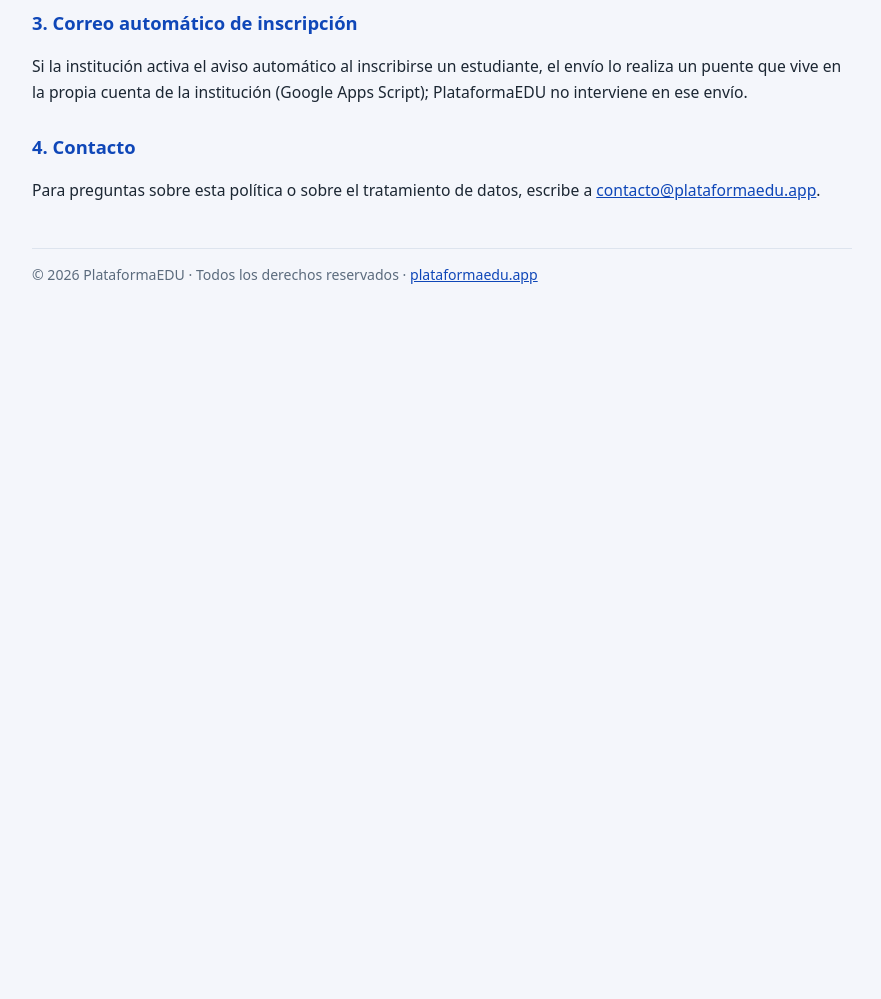
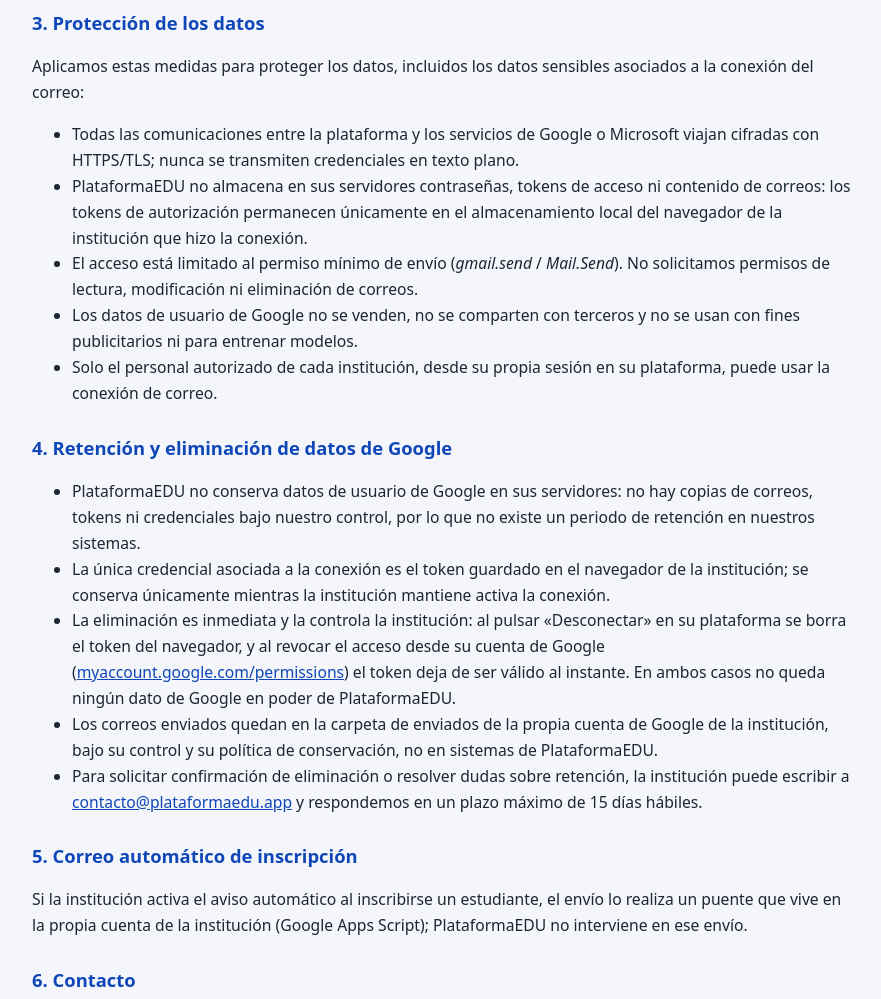
Before and after one commit to andreshernandz89/plataformaedu, a plain HTML site: page privacidad/index.html in a window 1280 px wide. Shown: the part 920-1919 px from the top of the page, without its empty margins (198-1079 px from the left). Before the commit the page ends 1266 px from the top, so only its background shows below. Drawn offline with Linux system fonts and the light colour scheme.

Commit message:
Privacidad: secciones de protección de datos y retención/eliminación para la verificación OAuth de Google

```diff
--- a/privacidad/index.html
+++ b/privacidad/index.html
@@ -27,7 +27,7 @@
   </header>
 
   <h1>Política de privacidad</h1>
-  <p class="fecha">Última actualización: 31 de octubre de 2026</p>
+  <p class="fecha">Última actualización: 1 de noviembre de 2026</p>
 
   <p>PlataformaEDU es una plataforma de gestión académica para instituciones educativas. Esta política explica qué datos trata la plataforma y, en particular, cómo funciona la conexión opcional del correo institucional con Google o Microsoft.</p>
 
@@ -44,10 +44,29 @@
   </ul>
   <p>El uso que PlataformaEDU hace de la información recibida de las API de Google se ajusta a la <a href="https://developers.google.com/terms/api-services-user-data-policy" target="_blank" rel="noopener">Política de datos de usuario de los servicios de API de Google</a>, incluidos los requisitos de uso limitado (Limited Use).</p>
 
-  <h2>3. Correo automático de inscripción</h2>
+  <h2>3. Protección de los datos</h2>
+  <p>Aplicamos estas medidas para proteger los datos, incluidos los datos sensibles asociados a la conexión del correo:</p>
+  <ul>
+    <li>Todas las comunicaciones entre la plataforma y los servicios de Google o Microsoft viajan cifradas con HTTPS/TLS; nunca se transmiten credenciales en texto plano.</li>
+    <li>PlataformaEDU no almacena en sus servidores contraseñas, tokens de acceso ni contenido de correos: los tokens de autorización permanecen únicamente en el almacenamiento local del navegador de la institución que hizo la conexión.</li>
+    <li>El acceso está limitado al permiso mínimo de envío (<em>gmail.send</em> / <em>Mail.Send</em>). No solicitamos permisos de lectura, modificación ni eliminación de correos.</li>
+    <li>Los datos de usuario de Google no se venden, no se comparten con terceros y no se usan con fines publicitarios ni para entrenar modelos.</li>
+    <li>Solo el personal autorizado de cada institución, desde su propia sesión en su plataforma, puede usar la conexión de correo.</li>
+  </ul>
+
+  <h2>4. Retención y eliminación de datos de Google</h2>
+  <ul>
+    <li>PlataformaEDU no conserva datos de usuario de Google en sus servidores: no hay copias de correos, tokens ni credenciales bajo nuestro control, por lo que no existe un periodo de retención en nuestros sistemas.</li>
+    <li>La única credencial asociada a la conexión es el token guardado en el navegador de la institución; se conserva únicamente mientras la institución mantiene activa la conexión.</li>
+    <li>La eliminación es inmediata y la controla la institución: al pulsar «Desconectar» en su plataforma se borra el token del navegador, y al revocar el acceso desde su cuenta de Google (<a href="https://myaccount.google.com/permissions" target="_blank" rel="noopener">myaccount.google.com/permissions</a>) el token deja de ser válido al instante. En ambos casos no queda ningún dato de Google en poder de PlataformaEDU.</li>
+    <li>Los correos enviados quedan en la carpeta de enviados de la propia cuenta de Google de la institución, bajo su control y su política de conservación, no en sistemas de PlataformaEDU.</li>
+    <li>Para solicitar confirmación de eliminación o resolver dudas sobre retención, la institución puede escribir a <a href="mailto:contacto@plataformaedu.app">contacto@plataformaedu.app</a> y respondemos en un plazo máximo de 15 días hábiles.</li>
+  </ul>
+
+  <h2>5. Correo automático de inscripción</h2>
   <p>Si la institución activa el aviso automático al inscribirse un estudiante, el envío lo realiza un puente que vive en la propia cuenta de la institución (Google Apps Script); PlataformaEDU no interviene en ese envío.</p>
 
-  <h2>4. Contacto</h2>
+  <h2>6. Contacto</h2>
   <p>Para preguntas sobre esta política o sobre el tratamiento de datos, escribe a <a href="mailto:contacto@plataformaedu.app">contacto@plataformaedu.app</a>.</p>
 
   <footer>© 2026 PlataformaEDU · Todos los derechos reservados · <a href="../">plataformaedu.app</a></footer>
```
